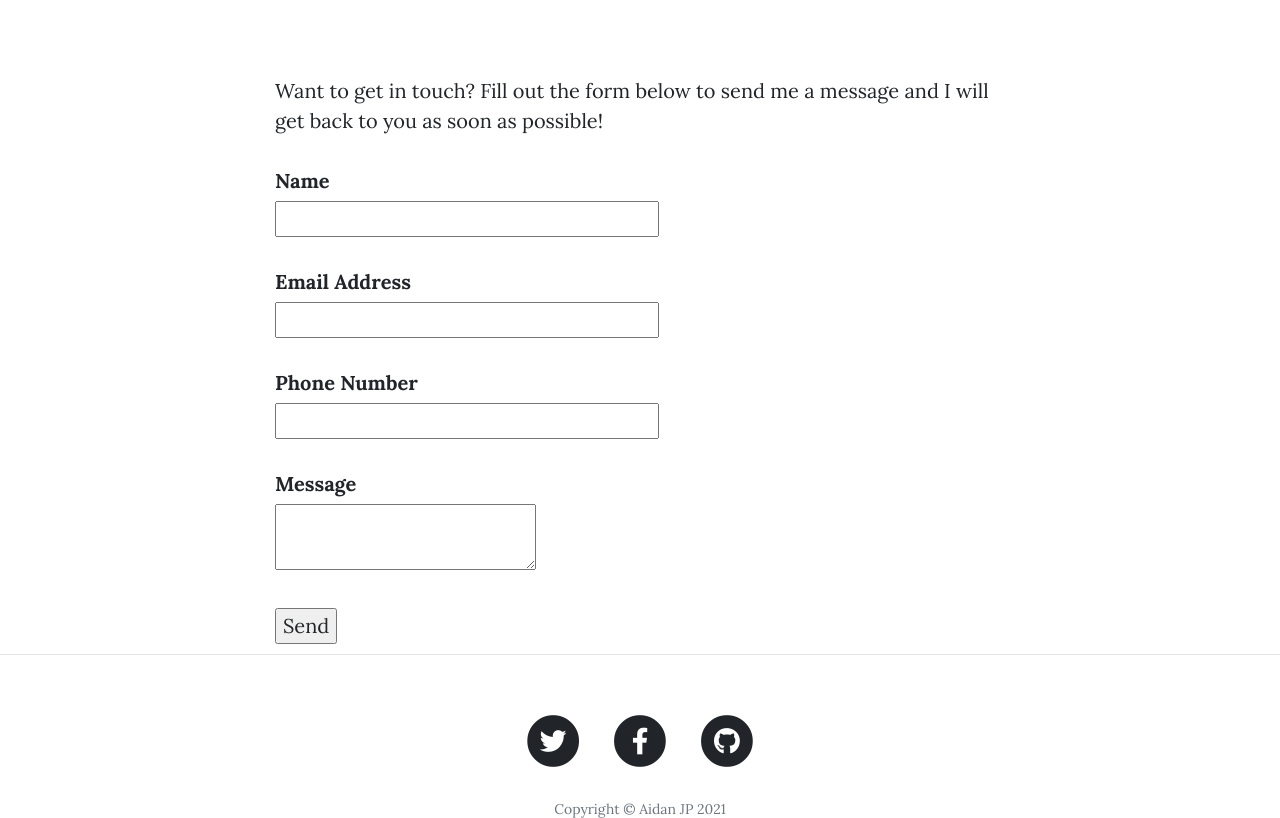
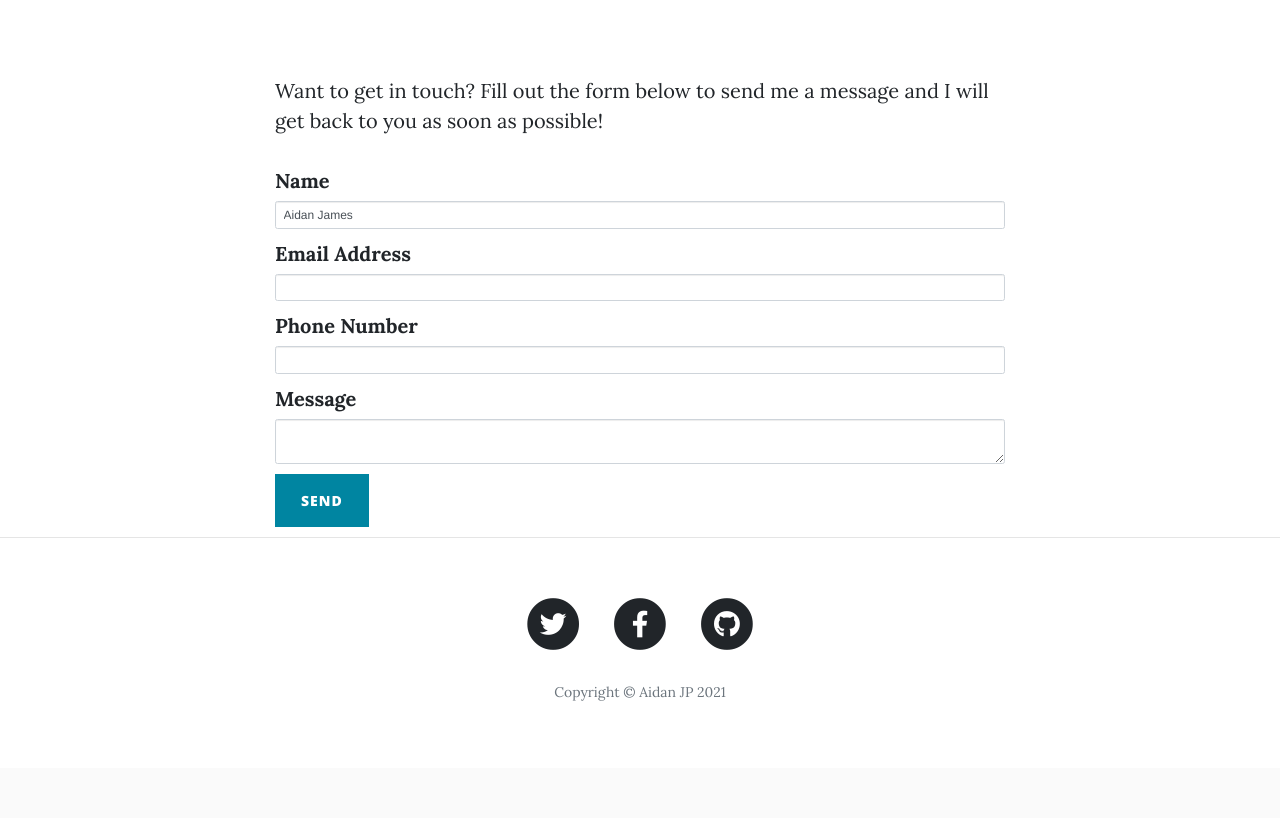
Before and after one commit to aidanjames/aidan-blog, a Flask app: page /contact in a window 1280 px wide. Shown: the part 536-1354 px from the top of the page. After the commit the page ends 1237 px from the top, so only its background shows below. Run offline with Flask 2, Linux system fonts and the light colour scheme; some libraries are stand-ins or nearby versions.

Commit message:
Fixing the broken form.

```diff
--- a/main.py
+++ b/main.py
@@ -188,6 +188,9 @@ def about():
 @app.route("/contact", methods=["GET", "POST"])
 def contact():
     form = EmailContactForm()
+    # TODO pre-populate form data with current user info, if they are signed on. If not they can still use contact form.
+    form.name.data = "Aidan James"
+
     if form.validate_on_submit():
         if not current_user.is_authenticated:
             flash("You need to log in to send a contact request.")
--- a/templates/contact.html
+++ b/templates/contact.html
@@ -28,38 +28,8 @@
       {% if not message_sent %}
       <p>Want to get in touch? Fill out the form below to send me a message and I will get back to you as soon as
         possible!</p>
-      <!--      TODO Consider converting this to a not so quick form to allow pre-population of user info -->
 
-      <form method="POST" action="{{ url_for('login') }}" novalidate>
-        {{ form.csrf_token }}
-        <p>
-          {{ form.name.label }} <br> {{ form.name(size=30) }}
-          {% for error in form.name.errors %}
-          <span style="color:red">{{ error }}</span>
-          {% endfor %}
-        </p>
-        <p>
-          {{ form.email.label }} <br> {{ form.email(size=30) }}
-          {% for error in form.email.errors %}
-          <span style="color:red">{{ error }}</span>
-          {% endfor %}
-        </p>
-        <p>
-          {{ form.phone.label }} <br> {{ form.phone(size=30) }}
-          {% for error in form.phone.errors %}
-          <span style="color:red">{{ error }}</span>
-          {% endfor %}
-        </p>
-        <p>
-          {{ form.message.label }} <br> {{ form.message(size=250) }}
-          {% for error in form.message.errors %}
-          <span style="color:red">{{ error }}</span>
-          {% endfor %}
-        </p>
-        {{ form.submit }}
-      </form>
-
-<!--      {{ wtf.quick_form(form, novalidate=True, button_map={"submit": "primary"}) }}-->
+      {{ wtf.quick_form(form, novalidate=True, button_map={"submit": "primary"}) }}
       {% else %}
       <p>Thanks for reaching out. I'll be in touch!</p>
       {% endif %}
```
